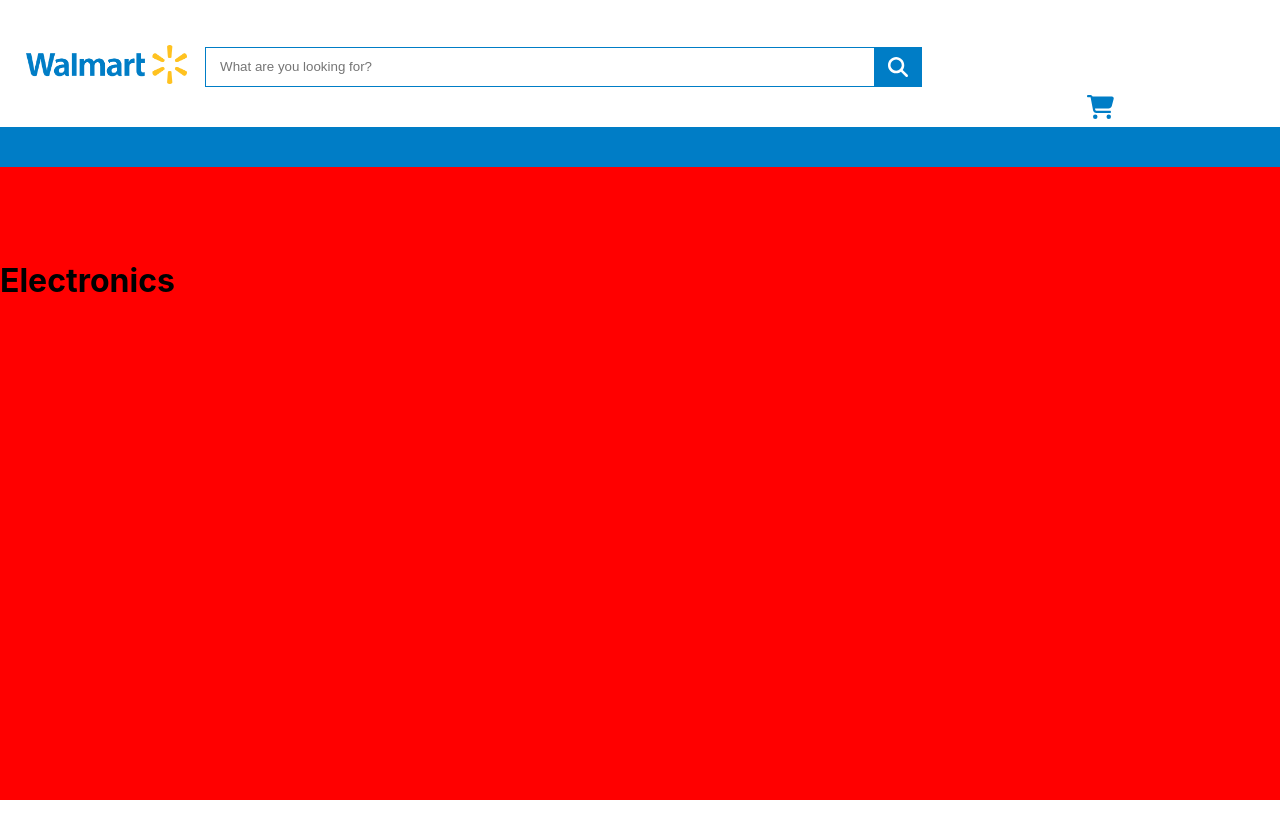
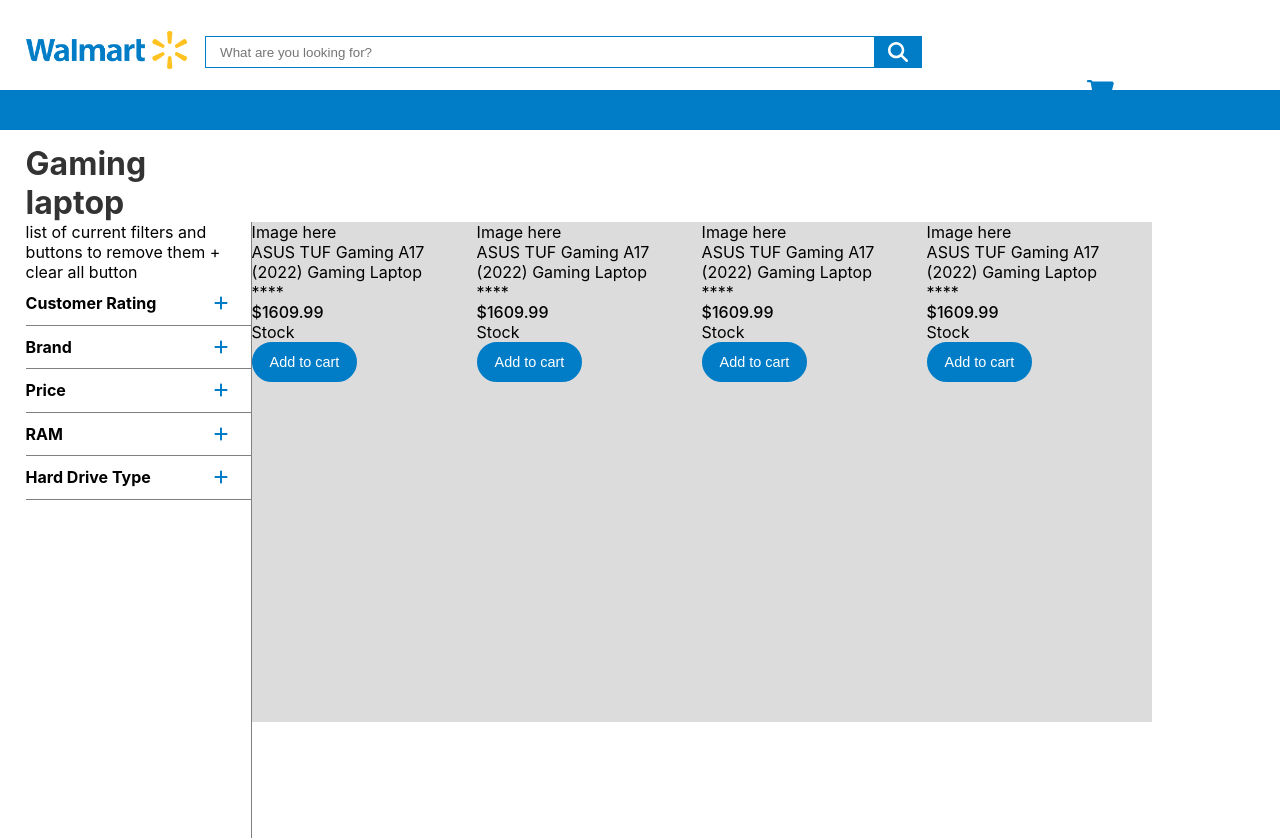
Before and after one commit to derekthorntonx/Walmart-clone, a React (Create React App) app: page / in a window 1280 px wide. Shown: the top 838 px of the page. Before the commit the page ends 800 px from the top, so only its background shows below. Built offline with nearby package versions, Linux system fonts and the light colour scheme.

Commit message:
added forms

```diff
--- a/src/App.css
+++ b/src/App.css
@@ -45,9 +45,88 @@
 }
 
 .main-container {
-  background-color: red;
-  padding-top: 10%;
+  background-color: white;
+  padding-left: 2%;
+  padding-top: 5vh;
+  display: grid;
+  grid-template-columns: 1fr 5fr;
+  grid-template-rows: 1fr 8fr;
+}
 
+.product-grid {
+  display: grid;
+  grid-template-columns: repeat(6, 1fr);
+  grid-row: 2;
+  grid-column: 2;
+}
+
+.product-container {
+  height: 500px;
+  width: 225px;
+  background-color: gainsboro;
+  cursor: pointer;
+}
+
+.product-container:hover :nth-child(2){
+  font-weight: 900;
+}
+
+.product-container:hover :nth-child(4){
+  text-decoration: underline;
+}
+
+.filter-form {
+  margin-top: 7.5%;
+  display: flex;
+  flex-direction: column;
+  margin-bottom: 2.5%;
+}
+
+.add-to-cart-button {
+  background-color: #007dc6;
+  border-color: #007dc6;
+  color: white;
+  padding-left: 16px;
+  padding-right: 16px;
+  min-height: 40px;
+  border-radius: 21px;
+  font-size: 0.9rem;
+  border-style: solid;
+  cursor: pointer;
+}
+
+.add-to-cart-button:hover {
+  background-color: #041e42;
+  border-color: #041e42;
+}
+
+.filter-menu {
+  min-width: 225px;
+  width: 17%;
+  grid-row: 2;
+  grid-column: 1;
+  border-right: 1px solid gray;
+}
+
+.filter-menu ul {
+  display: flex;
+  flex-direction: column;
+  margin-block-start: 0;
+  margin-block-end: 0;
+  margin-inline-start: 0px;
+  margin-inline-end: 0px;
+  padding-inline-start: 0;
+}
+
+.filter-menu li {
+  border-bottom: 1px solid gray;
+  list-style: none;
+  cursor: pointer;
+  display: flex;
+  flex-direction: column;
+  justify-content: center;
+  padding-top: 5%;
+  padding-bottom: 5%;
 }
 
 header {
@@ -75,3 +154,7 @@
   height: 70%;
   width: 90%;
 }
+
+.category-circle {
+  background-color: gray;
+}
--- a/src/App.js
+++ b/src/App.js
@@ -1,29 +1,10 @@
+import Main from './views/Main';
 import './App.css';
-import { FontAwesomeIcon } from '@fortawesome/react-fontawesome';
-import { faCartShopping, faMagnifyingGlass } from '@fortawesome/free-solid-svg-icons';
-import Logo from './assets/logo.png';
 
 function App() {
   return (
-    <div className="App">
-        <header>
-          <a href='https://www.walmart.ca/browse/electronics/10003?icid=home+page_HP_Category_Tile_Electronics_WM' target='_blank' rel='noopener noreferrer'>
-            <img alt='Walmart' src={Logo}/></a>
-
-
-          <div className='search-bar'>
-            <input type='text' placeholder='What are you looking for?'/>
-            <button><span style={{color: 'white'}}><FontAwesomeIcon className='fa-xl' icon={faMagnifyingGlass}/></span></button>
-          </div>
-
-          <div className='shopping-cart-logo'>
-           <span style={{color: '#007dc6'}}><FontAwesomeIcon className='fa-xl' icon={faCartShopping}/></span>
-           </div>
-           <div className='divider'></div>
-        </header>
-        <div className='main-container'>
-            <h1>Electronics</h1>
-        </div>
+    <div className="App-wrapper">
+        <Main />
     </div>
   );
 }
--- /dev/null
+++ b/src/components/Product.js
@@ -0,0 +1,14 @@
+function Product() {
+    return(
+        <div className="product-container">
+            <div>Image here</div>
+            <div>ASUS TUF Gaming A17 (2022) Gaming Laptop</div>
+            <div>****</div>
+            <div style={{fontWeight: '500'}}>$1609.99</div>
+            <div>Stock</div>
+            <button className="add-to-cart-button">Add to cart</button>
+        </div>
+    )
+}
+
+export default Product;
--- /dev/null
+++ b/src/views/Main.js
@@ -0,0 +1,107 @@
+import { FontAwesomeIcon } from '@fortawesome/react-fontawesome';
+import { faCartShopping, faMagnifyingGlass, faPlus, faMinus, faStar } from '@fortawesome/free-solid-svg-icons';
+import Logo from '../assets/logo.png';
+import Product from '../components/Product';
+import { useState } from 'react';
+
+
+
+function Main() {
+    const [ratingShow, setRatingShow] = useState(false);
+    const [brandShow, setBrandShow] = useState(false);
+    const [priceShow, setPriceShow] = useState(false);
+    const [memoryShow, setMemoryShow] = useState(false);
+    const [harddriveShow, setHarddriveShow] = useState(false);
+
+
+  return (
+    <div className="App">
+        <header>
+          <a href='https://www.walmart.ca/browse/electronics/laptops-computers/laptops-notebooks/gaming-laptops/10003-20038-30548-40166' target='_blank' rel='noopener noreferrer'>
+            <img alt='Walmart' src={Logo}/></a>
+
+
+          <div className='search-bar'>
+            <input type='text' placeholder='What are you looking for?'/>
+            <button><span style={{color: 'white'}}><FontAwesomeIcon className='fa-xl' icon={faMagnifyingGlass}/></span></button>
+          </div>
+
+          <div className='shopping-cart-logo'>
+           <span style={{color: '#007dc6'}}><FontAwesomeIcon className='fa-xl' icon={faCartShopping}/></span>
+           </div>
+           <div className='divider'></div>
+        </header>
+        <div className='main-container'>
+            <h1 style={{color: '#333333'}}>Gaming laptop</h1>
+
+            <div className='filter-menu'>
+                <div>list of current filters and buttons to remove them + clear all button</div>
+                <ul>
+                    <li>
+                        <div style={{display: 'flex', justifyContent: 'space-between', paddingRight: '10%'}} onClick={() => setRatingShow(!ratingShow)}><h4>Customer Rating</h4><span style={{color: '#007dc6'}}><FontAwesomeIcon icon={ratingShow ? faMinus : faPlus}/></span></div>
+                        {ratingShow ? <form className='filter-form'>
+                            <div>
+                                <input style={{marginRight: '2.5%'}} type='radio' name='rating' id='fiveStar' value='fiveStar'/>
+                                <label htmlFor='fiveStar'><FontAwesomeIcon className='fa-sm' icon={faStar}/><FontAwesomeIcon className='fa-sm' icon={faStar}/><FontAwesomeIcon className='fa-sm' icon={faStar}/><FontAwesomeIcon className='fa-sm' icon={faStar}/><FontAwesomeIcon className='fa-sm' icon={faStar}/></label>
+                            </div>
+                            <div>
+                                <input style={{marginRight: '2.5%'}} type='radio' name='rating' id='fourStar' value='fourStar'/>
+                                <label htmlFor='fourStar'><FontAwesomeIcon className='fa-sm' icon={faStar}/><FontAwesomeIcon className='fa-sm' icon={faStar}/><FontAwesomeIcon className='fa-sm' icon={faStar}/><FontAwesomeIcon className='fa-sm' icon={faStar}/></label>
+                            </div>
+                            <div>
+                                <input style={{marginRight: '2.5%'}} type='radio' name='rating' id='threeStar' value='threeStar'/>
+                                <label htmlFor='threeStar'><FontAwesomeIcon className='fa-sm' icon={faStar}/><FontAwesomeIcon className='fa-sm' icon={faStar}/><FontAwesomeIcon className='fa-sm' icon={faStar}/></label>
+                            </div>
+                            <div>
+                                <input style={{marginRight: '2.5%'}} type='radio' name='rating' id='twoStar' value='twoStar'/>
+                                <label htmlFor='twoStar'><FontAwesomeIcon className='fa-sm' icon={faStar}/><FontAwesomeIcon className='fa-sm' icon={faStar}/></label>
+                            </div>
+                            <div>
+                                <input style={{marginRight: '2.5%'}} type='radio' name='rating' id='oneStar' value='oneStar'/>
+                                <label htmlFor='oneStar'><FontAwesomeIcon className='fa-sm' icon={faStar}/></label>
+                            </div>
+                        </form> : null}
+                    </li>
+
+                    <li>
+                    <div onClick={() => setBrandShow(!brandShow)} style={{display: 'flex', justifyContent: 'space-between', paddingRight: '10%'}}><h4>Brand</h4><span style={{color: '#007dc6'}}><FontAwesomeIcon icon={brandShow ? faMinus : faPlus}/></span></div>
+                        {brandShow ? <form className='filter-form'>
+                            put checkbox here
+                        </form> : null}
+                    </li>
+
+                    <li>
+                    <div onClick={() => setPriceShow(!priceShow)} style={{display: 'flex', justifyContent: 'space-between', paddingRight: '10%'}}><h4>Price</h4><span style={{color: '#007dc6'}}><FontAwesomeIcon icon={priceShow ? faMinus : faPlus}/></span></div>
+                        {priceShow ? <form className='filter-form'>
+                            put min and max range input fields
+                        </form> : null}
+                    </li>
+
+                    <li>
+                    <div onClick={() => setMemoryShow(!memoryShow)} style={{display: 'flex', justifyContent: 'space-between', paddingRight: '10%'}}><h4>RAM</h4><span style={{color: '#007dc6'}}><FontAwesomeIcon icon={memoryShow ? faMinus : faPlus}/></span></div>
+                        {memoryShow ? <form className='filter-form'>
+                            put radio buttons here
+                        </form> : null}
+                    </li>
+
+                    <li>
+                    <div onClick={() => setHarddriveShow(!harddriveShow)} style={{display: 'flex', justifyContent: 'space-between', paddingRight: '10%'}}><h4>Hard Drive Type</h4><span style={{color: '#007dc6'}}><FontAwesomeIcon icon={harddriveShow ? faMinus : faPlus}/></span></div>
+                        {harddriveShow ? <form className='filter-form'>
+                            put radio buttons here
+                        </form> : null}
+                    </li>
+                </ul>
+            </div>
+
+            <div className='product-grid'>
+                <Product />
+                <Product />
+                <Product />
+                <Product />
+            </div>
+        </div>
+    </div>
+  );
+}
+
+export default Main;
```
